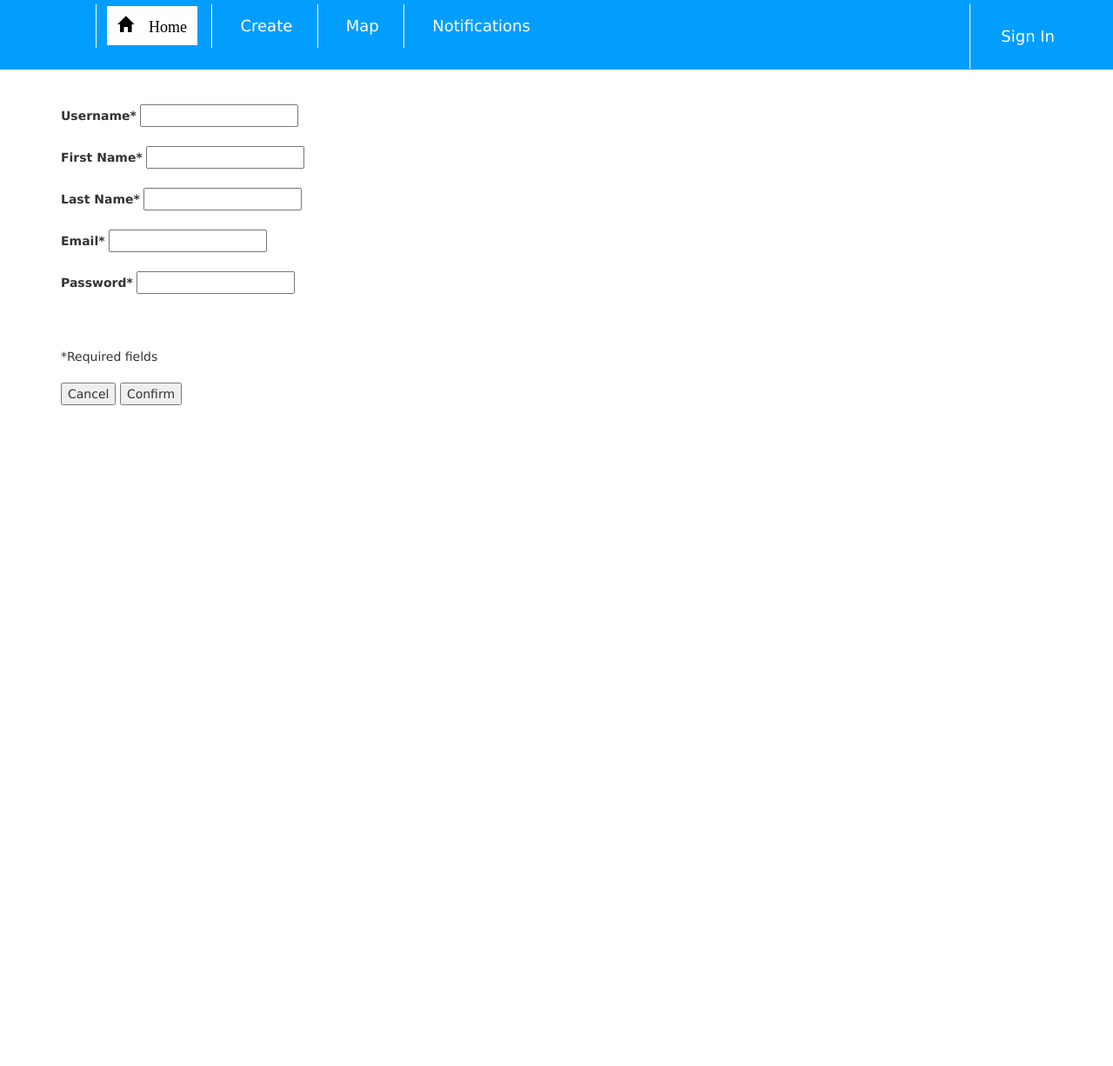
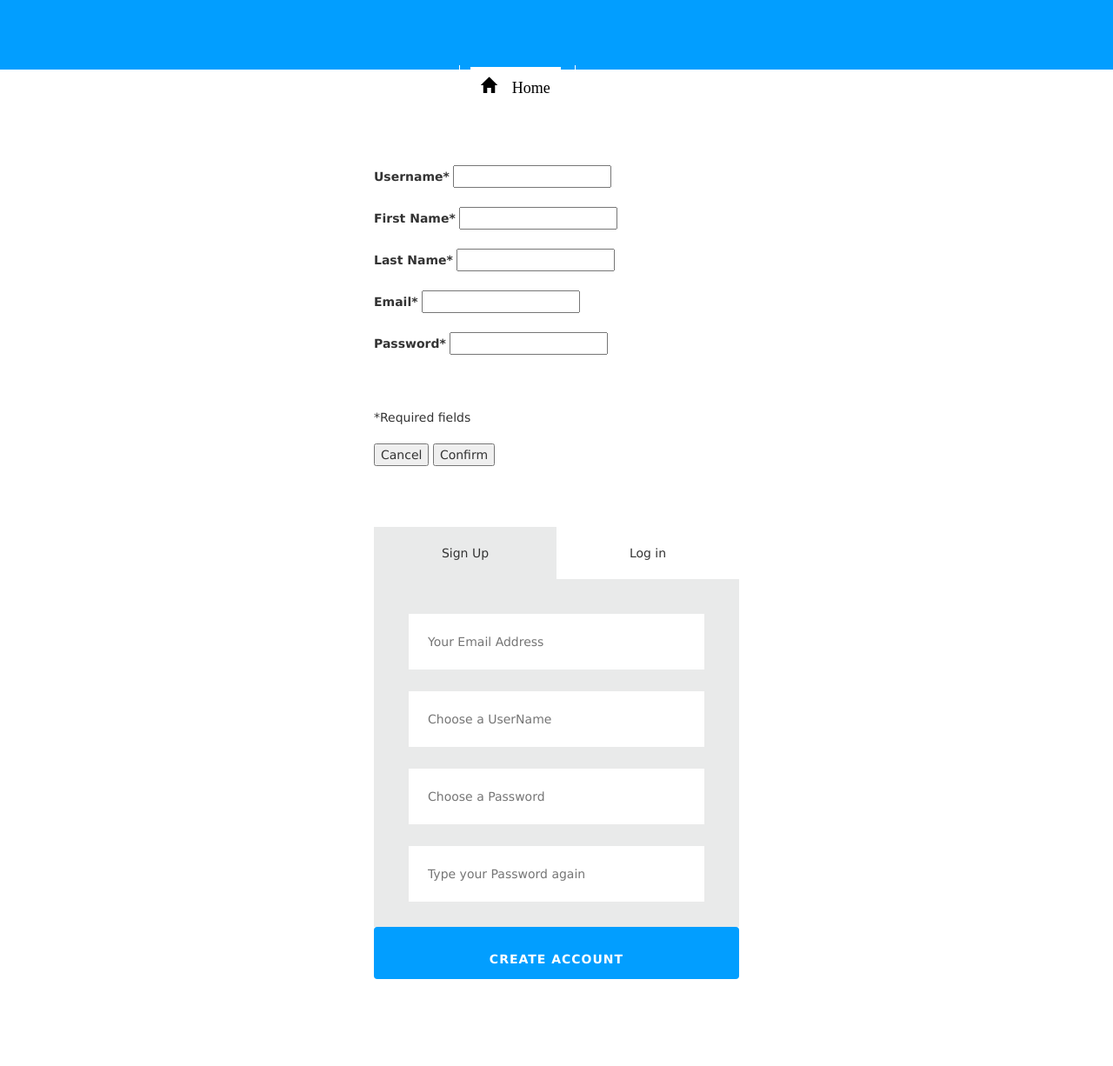
Before and after one commit to TAM-Team/Bubbles, a Django app: page /signin/ in a window 1280 px wide. Shown: the whole page at 87% size. Before the commit the page ends 466 px from the top, so only its background shows below. Run offline with Django 3.2, Linux system fonts and the light colour scheme; some libraries are stand-ins or nearby versions.

Commit message:
Adding in Minolis work on the sign in page and styling/javascript.

```diff
--- a/hello/templates/base.html
+++ b/hello/templates/base.html
@@ -2,8 +2,9 @@
 <html>
 <head>
 <title>Bubbles</title>
+  <script  src="https://ajax.googleapis.com/ajax/libs/jquery/3.2.1/jquery.min.js"></script>
+  <link href="https://maxcdn.bootstrapcdn.com/font-awesome/4.6.3/css/font-awesome.min.css" rel="stylesheet" integrity="sha384-T8Gy5hrqNKT+hzMclPo118YTQO6cYprQmhrYwIiQ/3axmI1hQomh7Ud2hPOy8SP1" crossorigin="anonymous">
   <link rel="stylesheet" type="text/css" href="//maxcdn.bootstrapcdn.com/bootstrap/3.3.4/css/bootstrap.min.css" />
-  <script src="https://ajax.googleapis.com/ajax/libs/jquery/2.1.3/jquery.min.js"></script>
   <script type="text/javascript" src="//maxcdn.bootstrapcdn.com/bootstrap/3.3.4/js/bootstrap.min.js"></script>
   <!-- <style type="text/css">
     .jumbotron {
@@ -85,6 +86,32 @@
 	  color:black;
     }
   </style>
+  <script>
+    // Login to signup form swap
+    $(document).ready(function(){
+		$(".login-form").hide();
+		$(".login").css("background","none");
+
+		$(".login").click(function(){
+			$(".signup-form").hide();
+			$(".login-form").show();
+			$(".signup").css("background", "none");
+			$(".login").css("background", "#e9eaea");
+		});
+
+
+		$(".signup").click(function(){
+			$(".signup-form").show();
+			$(".login-form").hide();
+			$(".signup").css("background","#e9eaea");
+			$(".login").css("background","none");
+		});
+		$(".btn").click(function(){
+			$(".input").val("");
+		})
+
+	});
+  </script>
 </head>
 <body>
 <nav>
--- a/hello/templates/signin.html
+++ b/hello/templates/signin.html
@@ -19,6 +19,132 @@
 		<input type="submit" name="Submit" value="Confirm">
 		</form>
 	</div>
+	<div class="container">
+		<div class="signup">Sign Up</div>
+		<div class="login">Log in</div>
+		<div class="signup-form">
+			<input type="text" placeholder="Your Email Address" class="input"><br>
+			<input type="text" placeholder="Choose a UserName" class="input"><br>
+			<input type="password" placeholder="Choose a Password" class="input"><br>
+			<input type="password" placeholder="Type your Password again" class="input"><br>
+		</div>
+		<div class="btn">Create Account</div>
+
+		<div class="login-form">
+			<input type="text" class="input" placeholder="Email or UserName"><br>
+			<input type="password" class="input" placeholder="Password"><br>
+			<input type="checkbox"> Remember me<br><br>
+			<div class="btn">Log In</div>
+			<span><a href="#">I Forgot my Username or Password</a></span>
+		</div>
+	</div>
+
+
+
+<style type="text/css">
+ body{
+	margin:0;
+	padding: 0;
+	font-family: verdana, sans-serif;
+	background-color: #FFFFFF;
+ }
+
+ nav{
+	width:100%;
+	height: 80px;
+	background-color: #029EFF;
+	padding: 5px 0px;
+ }
+
+ nav ul{
+	float:left;
+	text-align: center;
+ }
+
+ ul li{
+	list-style-type:none;
+	display:inline-block;
+	padding:12px;
+	border-left: 1px solid #fff;
+ }
+
+ ul li a{
+	text-decoration: none;
+	font-size: 18px;
+	padding: 12px;
+	color: #fff;
+ }
+
+ i{
+	margin-right: 8px;
+ }
+
+ ul li a:hover{
+	color: #000101;
+	font-weight: bold;
+ }
+
+ ul li.active a{
+	background-color: #ffff;
+	color:black;
+}
+
+.container {
+	width: 450px;
+	margin: 70px auto;
+}
+
+.signup, .login{
+	width: 50%;
+	background: #e9eaea;
+	height: 60px;
+	float: left;
+	text-align: center;
+	line-height: 60px;
+	cursor:pointer;
+}
+
+.signup-form, .login-form{
+	background: #e9eaea;
+	box-sizing: border-box;
+	padding: 40px;
+	clear: both;
+	width: 100%;
+	height: 400px;
+}
+
+.input{
+	width: 100%;
+	box-sizing: border-box;
+	padding: 20px;
+	margin-bottom: 25px;
+	border: 2px solid #fff;
+	color: black;
+	font-size: 14px;
+	outline: none;
+	transition: all 0.5s ease;
+}
+
+.input:focus{
+	border: 2px solid #029EFF;
+}
+
+.btn{
+	width: 100%;
+	background: #029EFF;
+	height: 60px;
+	text-align: center;
+	line-height: 60px;
+	text-transform: uppercase;
+	color: #fff;
+	font-weight:bold;
+	letter-spacing:1px;
+	cursor:pointer;
+	margin-bottom: 30px;
+}
+</style>
+
+
 
 
 {% endblock %}
```
